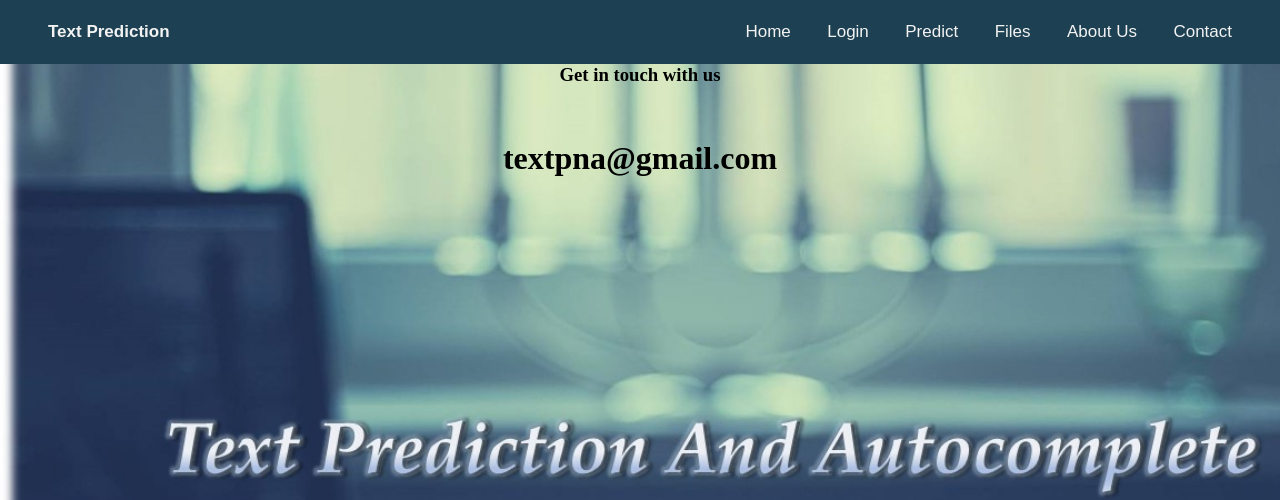
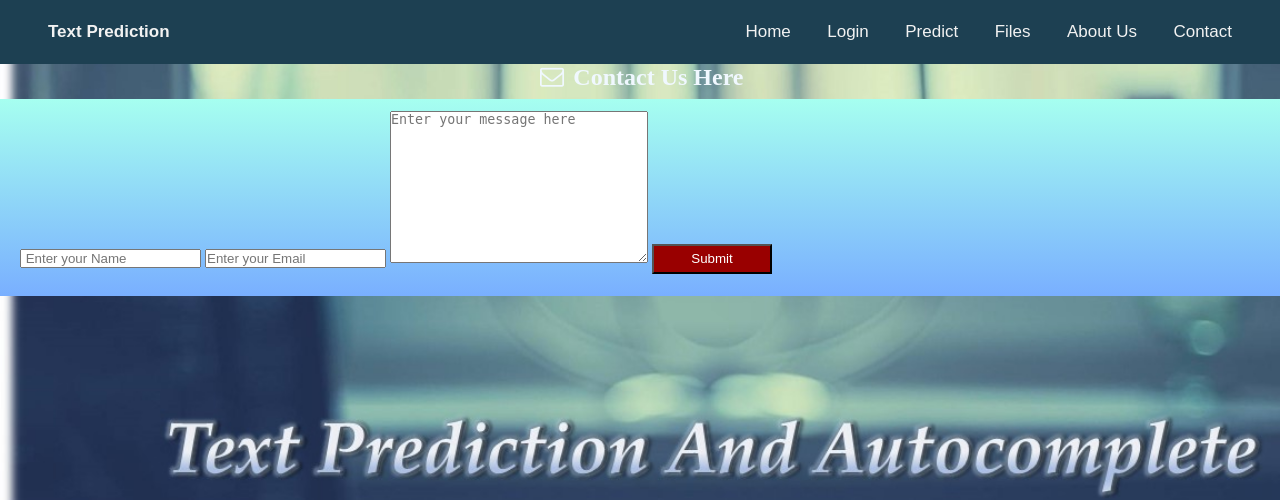
Before and after one commit to RutujaGurav07/text-prediction-using-roberta-, a Flask app: page /contact in a window 1280 px wide. Shown: the top 500 px of the page. Run offline with Flask 2, Linux system fonts and the light colour scheme.

Commit message:
Update contact.html

```diff
--- a/templates/contact.html
+++ b/templates/contact.html
@@ -1,14 +1,23 @@
 {% extends 'layout.html'%} {% block content %}
-<div>
-    <h3 align="center">Get in touch with us</h3>
-    <br><br><br>
-    <h1 align="center">textpna@gmail.com</h1>
-    <!--
-    <form action="https://formsubmit.co/textpna@gmail.com" method="post">
-    <input type="email" name="email" placeholder="Email Address" required>
-    <input type="text" name="message" placeholder="Write Your Message Here" required>
-    <button type="submit">Send</button>
+
+
+<div class="container">
+    <link rel="stylesheet" href="https://cdnjs.cloudflare.com/ajax/libs/font-awesome/4.7.0/css/font-awesome.min.css">
+    <link rel="stylesheet" href="{{ url_for('static',filename='css/contact.css') }}">
+    <h2 style="color: aliceblue; text-align: center;"><i class="fa fa-fw fa-envelope-o"></i> Contact Us Here </h2>
+    <form style="background: linear-gradient(to top, #79afff, #a6fff0);width: 100%;
+    padding: 12px 20px;
+    margin: 8px 0; box-sizing: border-box;" action=" https://formsubmit.co/textpna@gmail.com " method="post">
+        <input type="text " name="name " id="name " placeholder=" Enter your Name " required>
+        <input type="email " name="email " id="email " placeholder="Enter your Email " required>
+        <textarea name="message " id="message " cols="30 " rows="10 " placeholder="Enter your message here " required></textarea>
+        <button style="margin: 10px auto;
+        width: 120px;
+        height: 30px;
+        background: rgb(153, 0, 0);
+        color: white;
+        cursor: pointer;" type="submit">Submit</button>
     </form>
--->
 </div>
+
 {% endblock content %}
```
